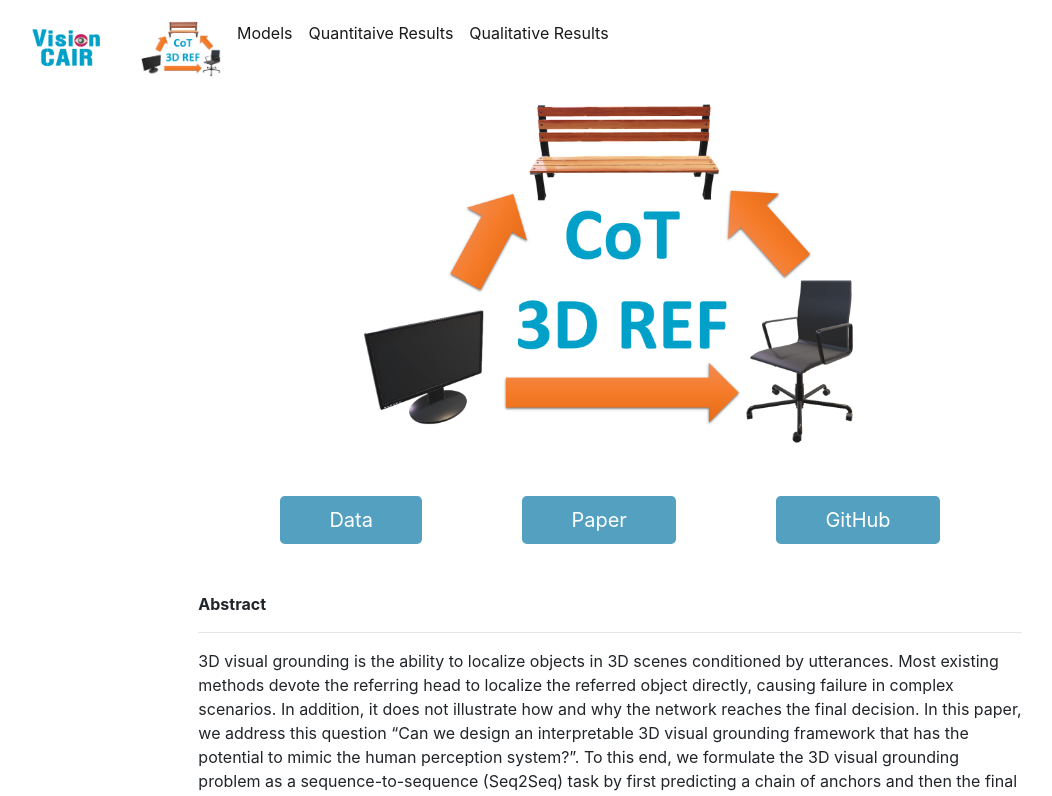
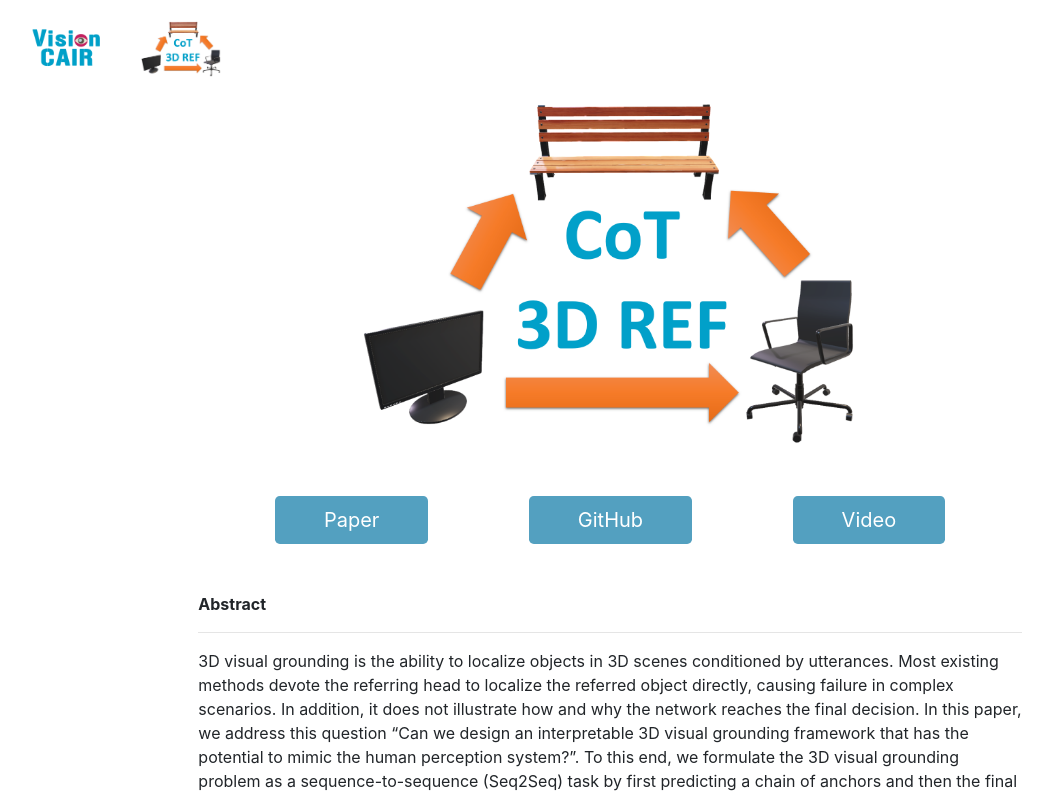
Before and after one commit to eslambakr/cot3dref.github.io, a plain HTML site: page index.html in a window 1280 px wide. Shown: the top 796 px of the page, without its empty margins (30-1082 px from the left). Drawn offline with nearby package versions, Linux system fonts and the light colour scheme.

Commit message:
fix paper, code links and edit poster image

```diff
--- a/index.html
+++ b/index.html
@@ -24,10 +24,6 @@
                             <!-- Here is the second image and the link it goes to -->
                             <a class="nav-link active" href="#"><img src="./static/images/cot3dref_logo.png" width="80" /></a>
                         </li>
-                        <!-- These are the items on the right -->
-                        <li class="nav-item"><a class="nav-link active" href="models.html">Models</a></li>
-                        <li class="nav-item"><a class="nav-link active" href="quantitaive_results.html">Quantitaive Results</a></li>
-                        <li class="nav-item"><a class="nav-link active" href="qualitative_results.html">Qualitative Results</a></li>
                     </ul>
                 </div>
 
@@ -44,9 +40,9 @@
                         </div>
                         <div class="col-sm-12">
                             <div class="text-center">
-                                <a href="https://drive.google.com/drive/folders/1AlA259sXi-3ZJD7RFaL2bGDwJXLImJrx?usp=share_link" class="main-link btn btn-lg m-5 px-5">Data</a>
-                                <a href="https://arxiv.org/abs/2304.05390" class="main-link btn btn-lg m-5 px-5">Paper</a>
-                                <a href="https://github.com/eslambakr/T2I_benchmark" class="main-link btn btn-lg m-5 px-5">GitHub</a>
+                                <a href="https://arxiv.org/abs/2310.06214" class="main-link btn btn-lg m-5 px-5">Paper</a>
+                                <a href="https://github.com/eslambakr/CoT3D_VG" class="main-link btn btn-lg m-5 px-5">GitHub</a>
+                                <a href="https://eslambakr.github.io/cot3dref.github.io/" class="main-link btn btn-lg m-5 px-5">Video</a>
                             </div>
                         </div>
                         <div class="col-sm-2"></div>
@@ -134,7 +130,7 @@
         </div>
 
         <div class="text-center">
-            <a href="https://clustrmaps.com/site/1bu5k"  title="Visit tracker"><img src="//www.clustrmaps.com/map_v2.png?d=jg_qV7syyBZQSQrhriBmwB7c00HON-PPGJhxVnb7U9A&cl=ffffff" /></a>
+            <a href="https://clustrmaps.com/site/1bzdi" title="Visit tracker"><img src="//clustrmaps.com/map_v2.png?cl=ffffff&w=a&t=tt&d=za-_uvMblhAGGQL1DkMBsGYTTRllvyUe3FBFPp3_L-Q" /></a>
         </div>
 
 
```
Also changed, not shown: 3 other files.
